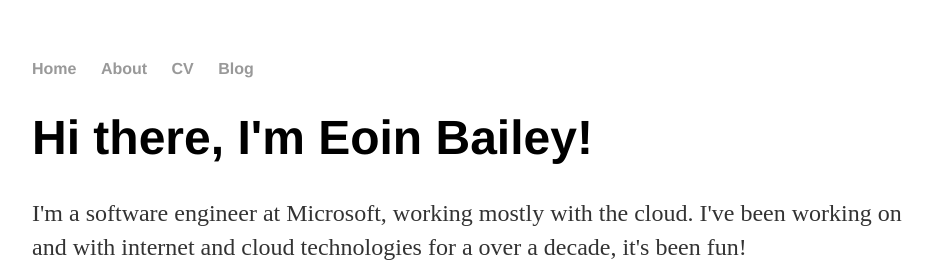
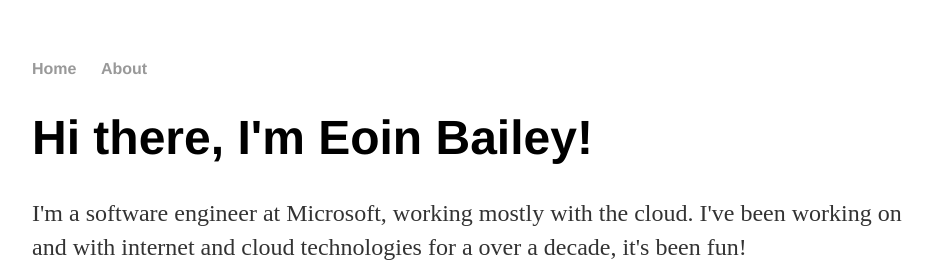
Before and after one commit to baileye/baileye.github.io, a Jekyll site: the page built from about.html, in a window 1280 px wide. Shown: the top 262 px of the page, without its empty margins (160-1091 px from the left). Built offline with Jekyll 4.4.1, drawn with Linux system fonts in a browser that asks for light colours.

Commit message:
hide CV and blog links for now

```diff
--- a/_layouts/default.html
+++ b/_layouts/default.html
@@ -10,8 +10,8 @@
 	    		<ul>
 	        		<li><a href="/">Home</a></li>
 		        	<li><a href="/about">About</a></li>
-	        		<li><a href="/cv">CV</a></li>
-	        		<li><a href="/blog">Blog</a></li>
+	        		<!--<li><a href="/cv">CV</a></li>
+	        		<li><a href="/blog">Blog</a></li>-->
 	    		</ul>
 			</nav>
 			<div class="container">
```
